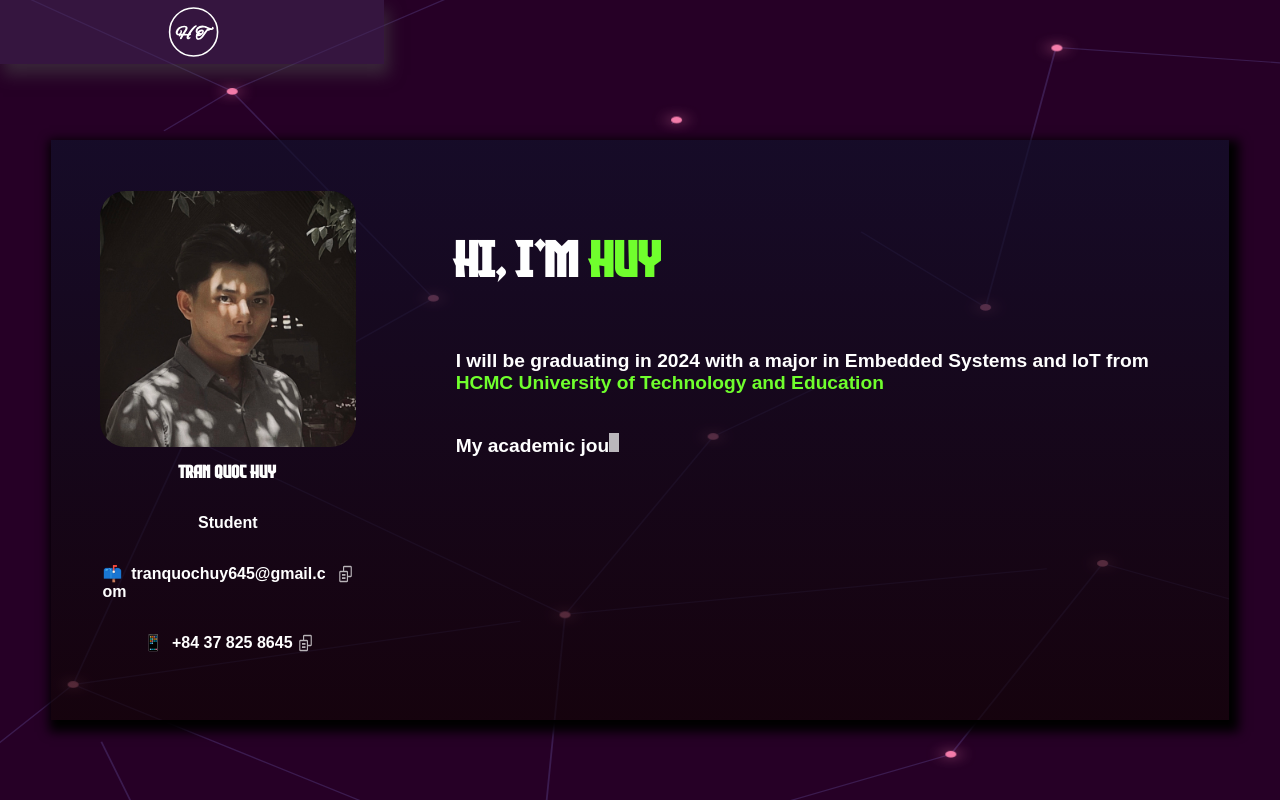
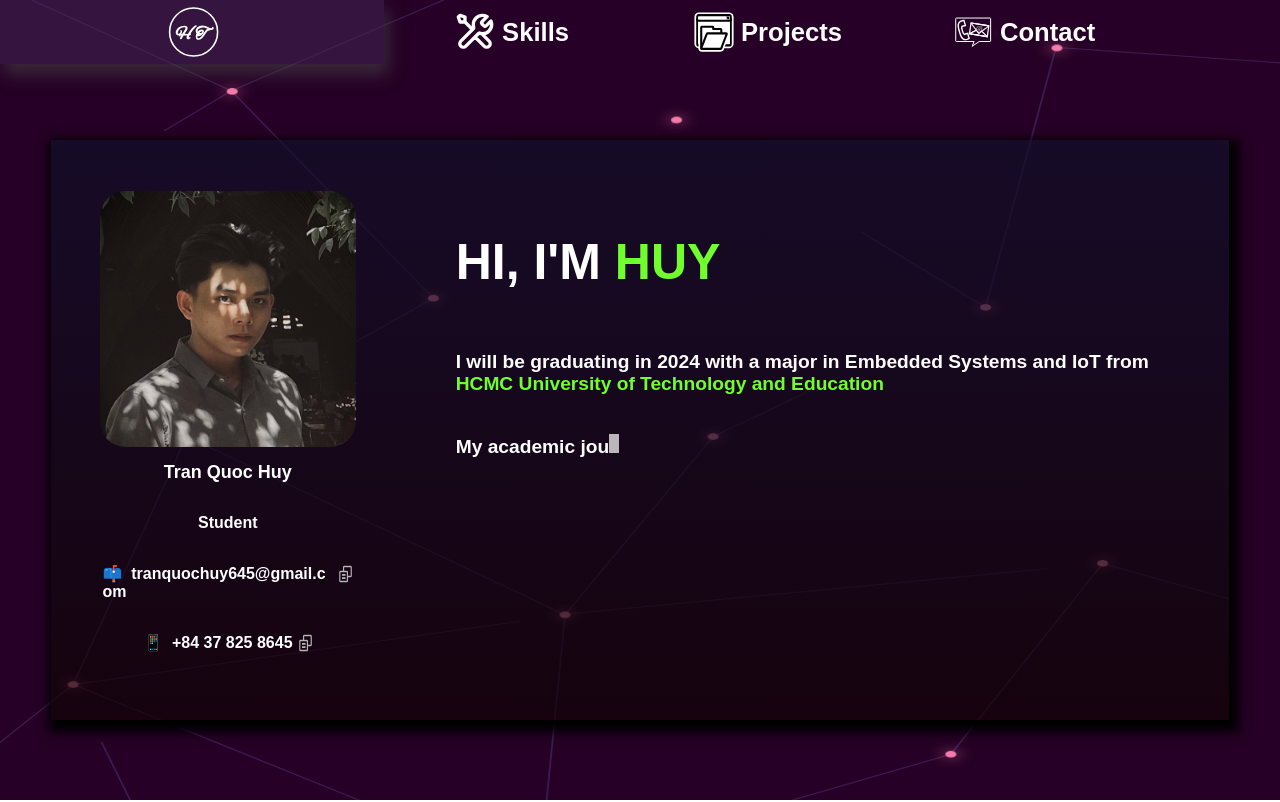
Before and after one commit to tranquochuy645/tranquochuy645.github.io, a React (Vite) app: page / in a window 1280 px wide. Shown: the top 802 px of the page. Built offline with nearby package versions, Linux system fonts and the light colour scheme; no server answers.

Commit message:
fix visual bug of nav bar

```diff
--- a/src/App.css
+++ b/src/App.css
@@ -1,6 +1,7 @@
 body{
   padding: 0;
   margin: 0;
+  font-family: sans-serif;
 }
 
 section {
@@ -33,24 +34,21 @@ section {
 .tabLeft{
   padding-left: 4vw;
 }
+
+
 h1{
-  font-family: evil, Arial, Helvetica, sans-serif;
   font-size: xx-large;
 }
 h2{
-  font-family: evil, Arial, Helvetica, sans-serif;
   font-size: large;
 }
 p,a{
   font-weight: 900;
-  font-family: Arial, Helvetica, sans-serif;
 }
 
 figcaption{
   margin-top: 5px;
   text-align: center;
-  font-family: Arial, Helvetica, sans-serif;
-  font-weight: 900;
 }
 
 .flex-inline{
@@ -58,19 +56,6 @@ figcaption{
   white-space: nowrap;
   align-items: center;
 }
-
-
-@font-face {
-  font-family: evil;
-  src: url("/assets/fonts/evil-empire-font/EvilEmpire-4BBVK.ttf");
-}
-
-
-
-.font-evil{
-  font-family: evil;
-}
-
 
 .cpy-clipboard{
   margin-left: 5px;
--- a/src/App.tsx
+++ b/src/App.tsx
@@ -6,15 +6,16 @@ import Projects from './components/Main/Projects/Projects.tsx';
 import Skills from './components/Main/Skills/Skills.tsx';
 import Contact from './components/Main/Contact/Contact.tsx';
 import Footer from './components/Footer/Footer.tsx';
+let shouldShowNav = true;
+let yPos = window.pageYOffset || document.documentElement.scrollTop;
+let timer: any;
+
 function App() {
   const [showNav, setShowNav] = useState(true);
-  let yPos = window.pageYOffset || document.documentElement.scrollTop;
-  let shouldShowNav = true;
   const show = () => {
     shouldShowNav = true;
     document.getElementById("nav-wrapper")?.classList.remove("slide-up");
     setShowNav(shouldShowNav);
-
   }
   const hide = () => {
     if (document.getElementById("menu-btn-wrapper")?.classList.contains("opened")) {
@@ -28,32 +29,29 @@ function App() {
       }, 600);
     }
   }
-  let timer: any;
   const handleScroll = () => {
-
     show();
     clearTimeout(timer);
     yPos = window.pageYOffset || document.documentElement.scrollTop
     if (yPos > 0) {
-
+      timer = setTimeout(hide, 1000);
       document.getElementById("nav-wrapper")?.classList.add("undocked");
-      timer = setTimeout(hide, 1000);
     } else if (!document.getElementById("menu-btn-wrapper")?.classList.contains("opened")) {
       document.getElementById("nav-wrapper")?.classList.remove("undocked");
     }
+
   };
   const handleMouseMove = (e: MouseEvent) => {
     if (e.clientY < 130) {
       document.getElementById("nav-wrapper")?.classList.add("undocked");
+      clearTimeout(timer);
       show();
     } else {
       if (!document.getElementById("menu-btn-wrapper")?.classList.contains("opened")) {
         document.getElementById("nav-wrapper")?.classList.remove("undocked");
       }
 
-      if (yPos > 0
-        && shouldShowNav == true
-      ) {
+      if (yPos > 0&& shouldShowNav ) {
         hide();
       }
     }
--- a/src/components/Header/Head.css
+++ b/src/components/Header/Head.css
@@ -3,13 +3,12 @@
     background-color: rgba(28, 20, 37, 0);
     padding: 0;
     width: 100%;
-    height: auto;
     position: fixed;
     top: 0;
     left: 0;
     display: flex;
-    animation: slide-down 0.5s ease-in-out;
-    transition: 0.3s;
+    animation: slide-down 0.4s ease-in-out;
+    transition: 0.4s;
 }
 
 
@@ -28,6 +27,7 @@
     justify-content: center;
     align-items: center;
     width: 30%;
+    box-sizing: border-box;
 }
 
 #nav-div-1-a:hover {
@@ -81,8 +81,7 @@
     font-size: clamp(15px, 2vw, 60px);
     height: 100%;
     border-radius: 5px;
-    transition: 0.4s;
-
+    box-sizing: border-box;
 }
 
 
@@ -106,7 +105,10 @@
     display: none;
 }
 
-
+#menu-svg {
+    height: clamp(60px, 7vw, 120px);
+    width: clamp(60px, 7vw, 120px);
+}
 
 .line {
     transition: stroke-dasharray 400ms ease-in-out,
@@ -135,10 +137,52 @@
     stroke-dashoffset: 57;
 }
 
+
 @media (max-width: 700px) {
+
+    #nav-div-1-a {
+        padding-left: 24px;
+        justify-content: start;
+    }
+
+    #nav-div-1 {
+        flex-direction: column;
+    }
+
+    #nav-div-1-a {
+        width: 100%;
+    }
+
+    #logo-svg {
+        height: 60px;
+        width: 60px;
+    }
+
     #nav-ul {
-        display: none;
+        display: flex;
+        flex-direction: column;
+        visibility: hidden;
+        opacity: 0;
+        transition: 0.5s;
         width: 100%;
+    }
+
+    #nav-ul.opened {
+        visibility: visible;
+        opacity: 1;
+    }
+
+    .nav-ul-li-a {
+        padding-left: 24px;
+        justify-content: start;
+    }
+
+    #nav-wrapper {
+        max-height: 60px;
+    }
+
+    #nav-wrapper.opened {
+        max-height: 300px;
     }
 
     #menu-btn-wrapper {
@@ -146,23 +190,4 @@
         justify-content: center;
     }
 
-    #nav-div-1 {
-        flex-direction: column;
-        align-items: center;
-    }
-
-    #menu-svg {
-        height: clamp(60px, 7vw, 120px);
-        width: clamp(60px, 7vw, 120px);
-    }
-
-    #nav-div-1-a {
-        width: 100%;
-    }
-
-    #nav-ul.opened {
-        display: flex;
-        flex-direction: column;
-    }
-
 }
--- a/src/components/Header/Head.tsx
+++ b/src/components/Header/Head.tsx
@@ -3,6 +3,7 @@ import './Head.css'
 const Head = () => {
     function dropDownNav() {
         document.getElementById("menu-btn-wrapper")?.classList.toggle("opened");
+        document.getElementById("nav-wrapper")?.classList.toggle("opened");
         document.getElementById("nav-ul")?.classList.toggle("opened");
     }
     return (
@@ -19,9 +20,9 @@ const Head = () => {
                     </svg>
                 </a>
                 <ul id="nav-ul" >
-                    <li className='nav-ul-li'><a className="nav-ul-li-a font-evil" href="#skills" aria-label="Skills section"><img className="nav-ul-li-a-img" src='/assets/imgs/tool.svg' />&nbsp;Skills</a></li>
-                    <li className='nav-ul-li '><a className="nav-ul-li-a font-evil" href="#projects" aria-label="Projects section"><img className="nav-ul-li-a-img" src='/assets/imgs/project.svg' />&nbsp;Projects</a></li>
-                    <li className='nav-ul-li'><a className="nav-ul-li-a font-evil" href="#contact" aria-label="Contact section"><img className="nav-ul-li-a-img" src='/assets/imgs/contact.svg' />&nbsp;Contact</a></li>
+                    <li className='nav-ul-li'><a className="nav-ul-li-a " href="#skills" aria-label="Skills section"><img className="nav-ul-li-a-img" src='/assets/imgs/tool.svg' />&nbsp;Skills</a></li>
+                    <li className='nav-ul-li '><a className="nav-ul-li-a " href="#projects" aria-label="Projects section"><img className="nav-ul-li-a-img" src='/assets/imgs/project.svg' />&nbsp;Projects</a></li>
+                    <li className='nav-ul-li'><a className="nav-ul-li-a " href="#contact" aria-label="Contact section"><img className="nav-ul-li-a-img" src='/assets/imgs/contact.svg' />&nbsp;Contact</a></li>
                 </ul>
             </div>
             <div id='menu-btn-wrapper' onClick={dropDownNav}>
--- a/src/components/Main/Landing/Landing.css
+++ b/src/components/Main/Landing/Landing.css
@@ -69,11 +69,12 @@
 
 #download {
     display: none;
-    margin-top: 10vh;
+    margin-top: 30px;
     align-self: center;
-    font-size: clamp(22px, 2vw, 40px);
-    width: clamp(170px, 15vw, 400px);
-    height: clamp(60px, 6vw, 100px);
+    font-size: clamp(22px, 1.5vw, 40px);
+    padding: 20px;
+    width: max-content;
+    height: max-content;
     align-items: center;
     justify-content: center;
     text-decoration: none;
--- a/src/components/Main/Landing/Landing.tsx
+++ b/src/components/Main/Landing/Landing.tsx
@@ -75,7 +75,7 @@ function Landing() {
 
                         </span>
                     </p>
-                    <a id="download" className="font-evil green" href="/assets/cv.pdf" aria-label='see my resume'>SEE MY RESUME</a>
+                    <a id="download" className=" green" href="/assets/cv.pdf" aria-label='see my resume'>SEE MY RESUME</a>
                 </span>
             </div>
         </>
```
Also changed, not shown: public/assets/fonts/evil-empire-font/EvilEmpire-4BBVK.ttf (deleted).
